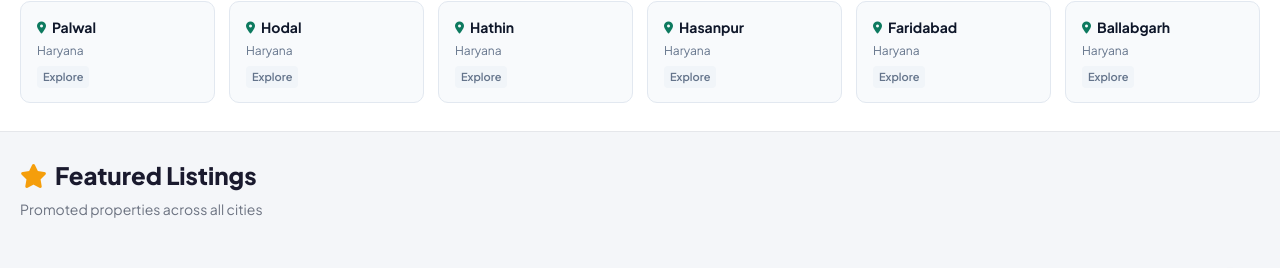
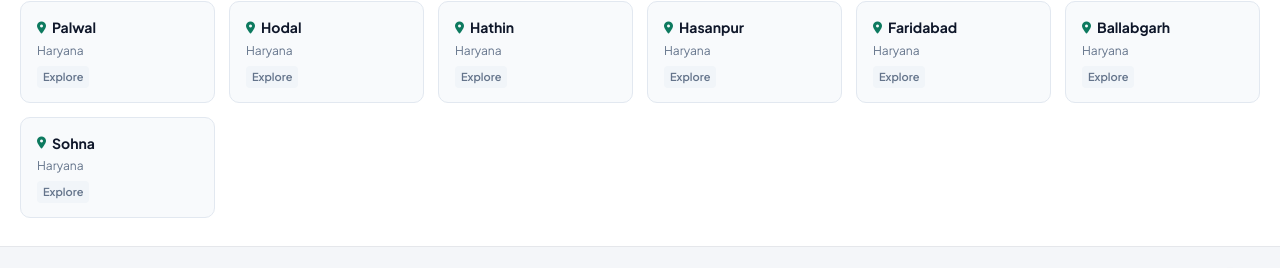
Before and after one commit to jaykakadia/brokerage-app-frontend, a React (Vite) app: page / in a window 1280 px wide. Shown: the part 447-715 px from the top of the page. Built offline with nearby package versions, Linux system fonts and the light colour scheme; no server answers.

Commit message:
fix(cities): add Sohna to city configs and pin primary corridor cities in listing dropdown

```diff
--- a/src/config/cities.ts
+++ b/src/config/cities.ts
@@ -25,6 +25,7 @@ export const POPULAR_BROWSE_CITIES: CityInfo[] = [
   { name: 'Hasanpur', slug: 'hasanpur', state: 'Haryana' },
   { name: 'Faridabad', slug: 'faridabad', state: 'Haryana' },
   { name: 'Ballabgarh', slug: 'ballabgarh', state: 'Haryana' },
+  { name: 'Sohna', slug: 'sohna', state: 'Haryana' },
 ];
 
 export const ALL_INDIAN_CITIES: CityInfo[] = [
@@ -34,6 +35,7 @@ export const ALL_INDIAN_CITIES: CityInfo[] = [
   { name: 'Palwal', slug: 'palwal', state: 'Haryana' },
   { name: 'Faridabad', slug: 'faridabad', state: 'Haryana' },
   { name: 'Ballabgarh', slug: 'ballabgarh', state: 'Haryana' },
+  { name: 'Sohna', slug: 'sohna', state: 'Haryana' },
   { name: 'Gurugram', slug: 'gurugram', state: 'Haryana' },
   { name: 'Sonipat', slug: 'sonipat', state: 'Haryana' },
   { name: 'Hodal', slug: 'hodal', state: 'Haryana' },
--- a/src/pages/post-listing/ListingWizard.tsx
+++ b/src/pages/post-listing/ListingWizard.tsx
@@ -106,7 +106,10 @@ export default function ListingWizard({ editListing = null, onSaved, onRequireAu
         // Same-named towns in different states are kept apart; A-Z for the City picker
         const unique = Array.from(new Map(next.map((item) => [`${item.city.toLowerCase()}|${item.state}`, item])).values())
           .sort((a, b) => a.city.localeCompare(b.city, 'en', { sensitivity: 'base' }) || a.state.localeCompare(b.state));
-        if (unique.length > 0) setCities(unique);
+        const priorityKeys = new Set(FALLBACK_CITIES.map((item) => `${item.city.toLowerCase()}|${item.state.toLowerCase()}`));
+        const others = unique.filter((item) => !priorityKeys.has(`${item.city.toLowerCase()}|${(item.state || '').toLowerCase()}`));
+        const ordered = [...FALLBACK_CITIES, ...others];
+        if (ordered.length > 0) setCities(ordered);
       })
       .catch(() => {});
     getRefCodes()
--- a/src/pages/post-listing/propertyForm.ts
+++ b/src/pages/post-listing/propertyForm.ts
@@ -117,12 +117,17 @@ export const EMPTY_PROPERTY_FORM: PropertyFormState = {
 const STATE_BY_CITY: Record<string, string> = {
   Palwal: 'Haryana',
   Faridabad: 'Haryana',
+  Ballabgarh: 'Haryana',
+  Sohna: 'Haryana',
   Gurugram: 'Haryana',
+  Hodal: 'Haryana',
+  Hathin: 'Haryana',
+  Hasanpur: 'Haryana',
   Sonipat: 'Haryana',
   Panipat: 'Haryana',
-  Hodal: 'Haryana',
   Delhi: 'Delhi',
-  Noida: 'Uttar Pradesh'
+  Noida: 'Uttar Pradesh',
+  'Greater Noida': 'Uttar Pradesh'
 };
 
 export const FALLBACK_CITIES: CityOption[] = Object.entries(STATE_BY_CITY).map(([city, state]) => ({ city, state }));
```
Also changed, not shown: src/config/allCities.json.
